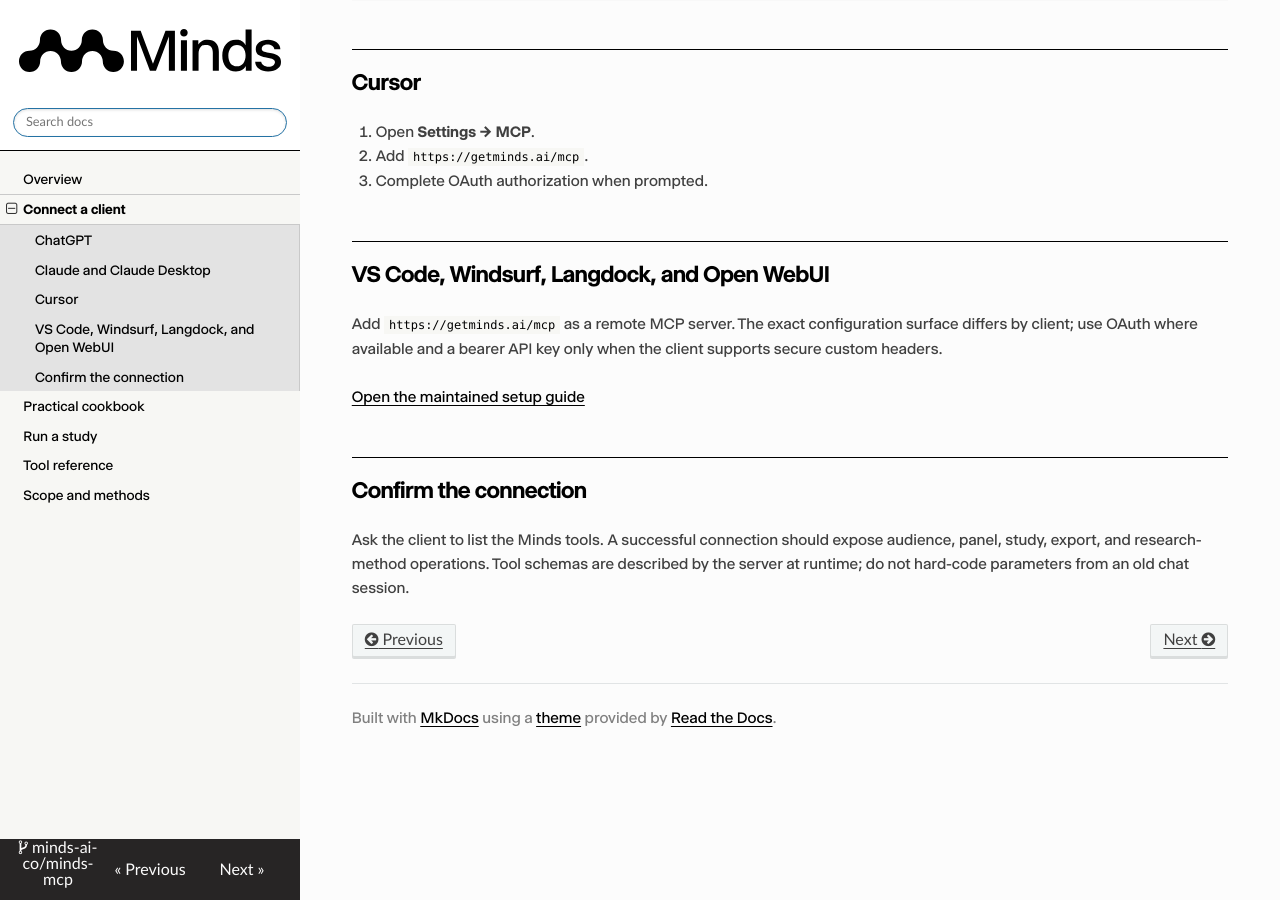
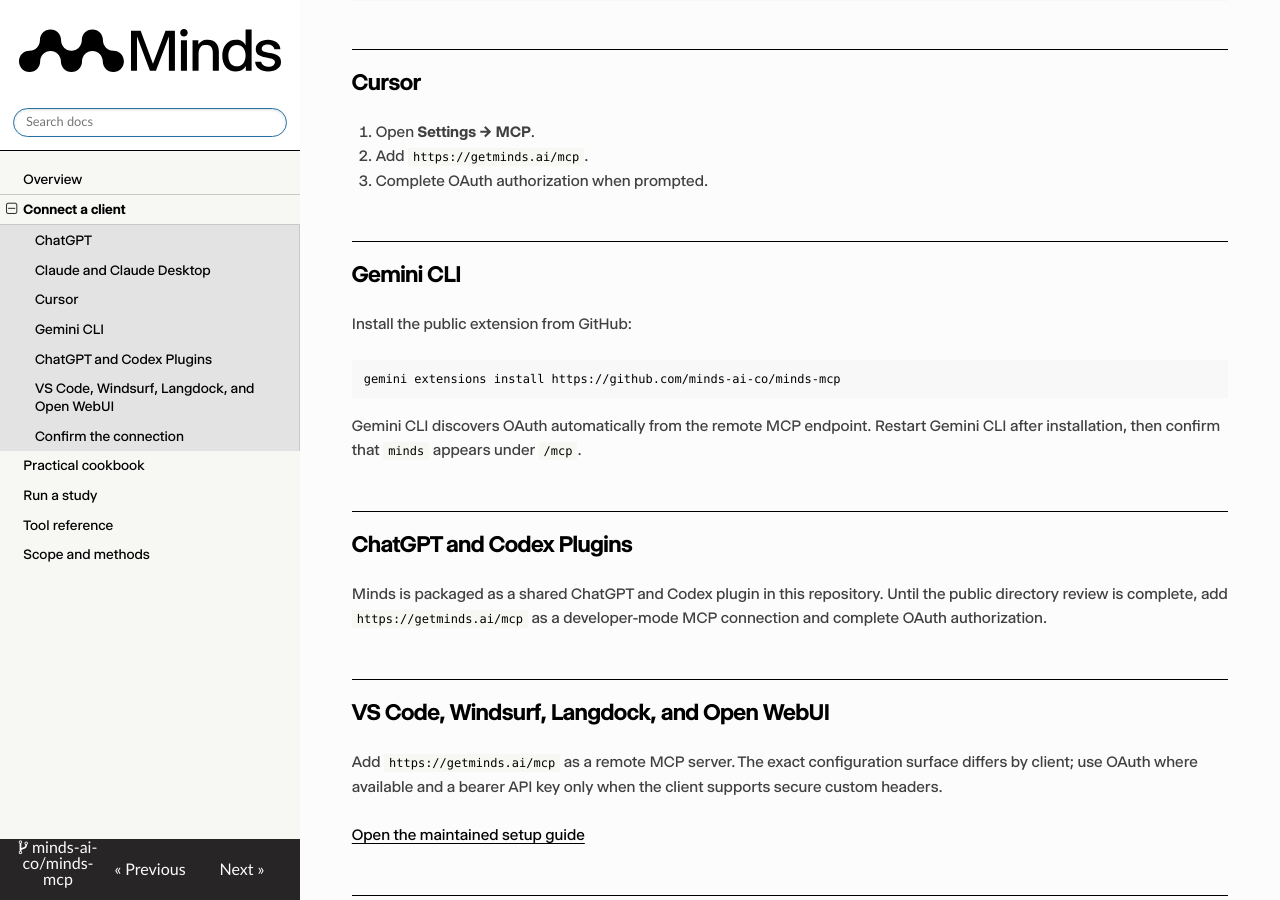
Before and after one commit to minds-ai-co/minds-mcp, an MkDocs documentation site: the page built from reference/connect.md, in a window 1280 px wide and 900 px high, scrolled down 1019 px. Built offline with MkDocs 1.6.1, drawn with Linux system fonts in a browser that asks for light colours; nearby versions of some CDN libraries.

Commit message:
Add major developer portal distribution packages (#10)
Co-authored-by: lexdoudkin <alexander@art-of-x.com>

````diff
--- a/reference/connect.md
+++ b/reference/connect.md
@@ -41,6 +41,23 @@
 2. Add `https://getminds.ai/mcp`.
 3. Complete OAuth authorization when prompted.
 
+## Gemini CLI
+
+Install the public extension from GitHub:
+
+```bash
+gemini extensions install https://github.com/minds-ai-co/minds-mcp
+```
+
+Gemini CLI discovers OAuth automatically from the remote MCP endpoint. Restart
+Gemini CLI after installation, then confirm that `minds` appears under `/mcp`.
+
+## ChatGPT and Codex Plugins
+
+Minds is packaged as a shared ChatGPT and Codex plugin in this repository. Until
+the public directory review is complete, add `https://getminds.ai/mcp` as a
+developer-mode MCP connection and complete OAuth authorization.
+
 ## VS Code, Windsurf, Langdock, and Open WebUI
 
 Add `https://getminds.ai/mcp` as a remote MCP server. The exact configuration
````
Also changed, not shown: DISTRIBUTION.md (added, +38 -0 lines), GEMINI.md (added, +18 -0 lines), README.md (+17 -0 lines), gemini-extension.json (added, +12 -0 lines), .mcp.json (added), 1 other file.
